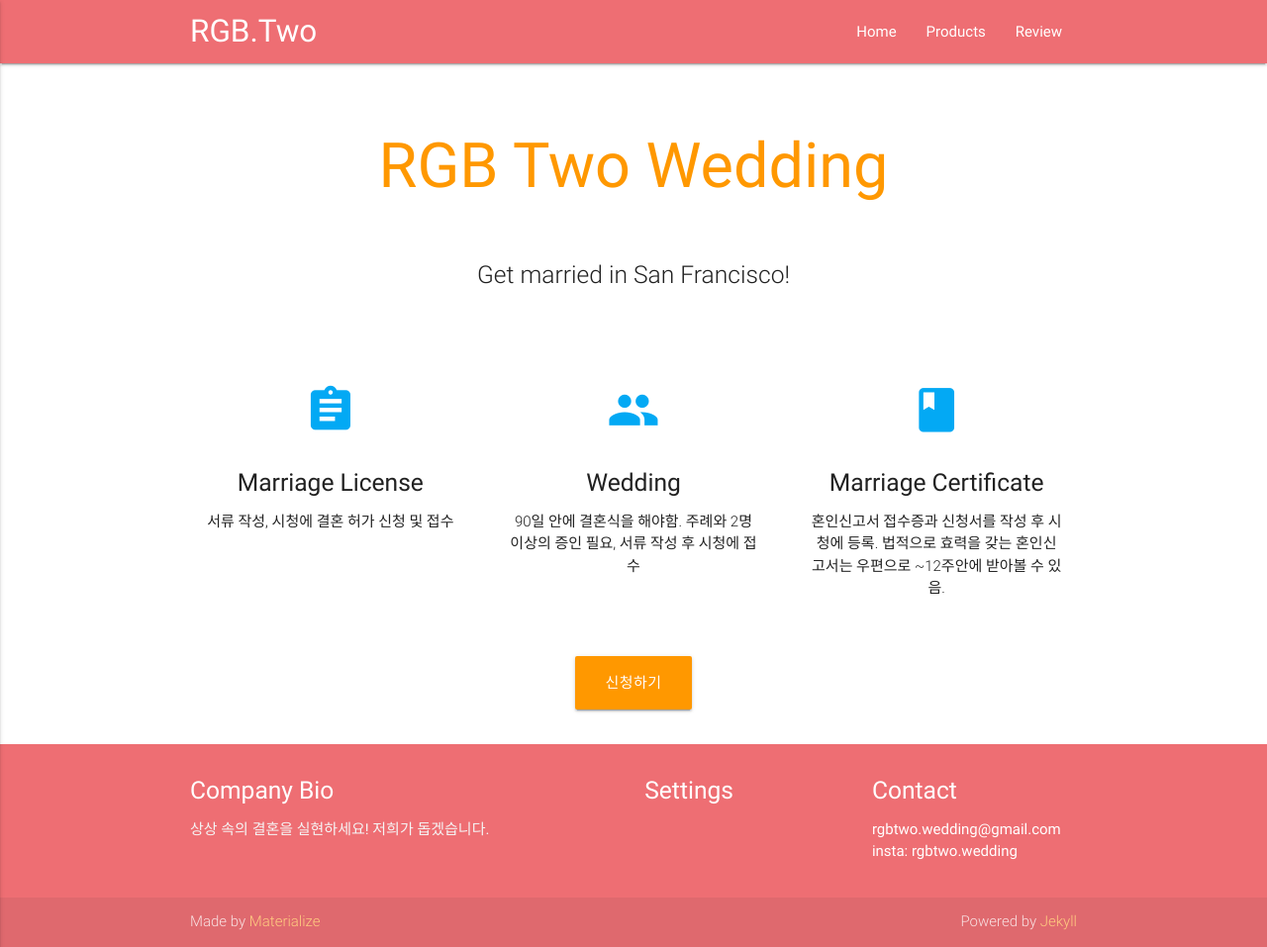
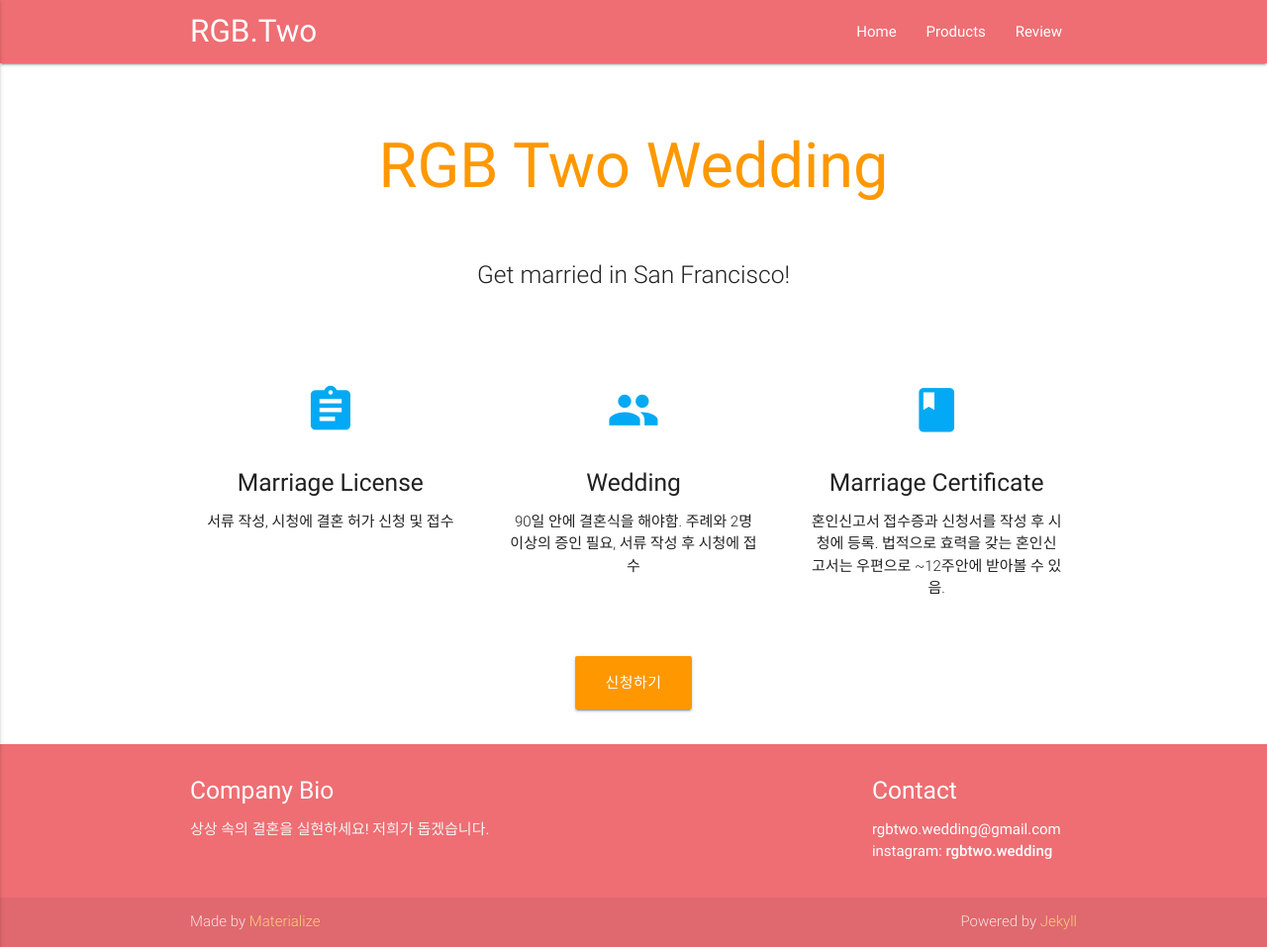
Before and after one commit to rgbtwowedding/rgbtwowedding.github.io, a Jekyll site: the page built from index.md, in a window 1280 px wide. Shown: the whole page at 99% size. Built offline with Jekyll 4.4.1, drawn with Linux system fonts in a browser that asks for light colours.

Commit message:
update footer

```diff
--- a/_includes/footer.html
+++ b/_includes/footer.html
@@ -6,16 +6,16 @@
           <p class="grey-text text-lighten-4">상상 속의 결혼을 실현하세요! 저희가 돕겠습니다.</p>
         </div>
         <div class="col l3 s12">
-          <h5 class="white-text">Settings</h5>
+          <!-- <h5 class="white-text">Settings</h5>
           <ul>
             <li><a class="white-text" href="#!"></a></li>
-          </ul>
+          </ul> -->
         </div>
         <div class="col l3 s12">
           <h5 class="white-text">Contact</h5>
           <ul>
             <li><a class="white-text" href="#!">rgbtwo.wedding@gmail.com</a></li>
-            <li><a class="white-text" href="#!">insta: rgbtwo.wedding</a></li>
+            <li>instagram: <a class="white-text" href="#!"><strong>rgbtwo.wedding</strong></a></li>
           </ul>
         </div>
       </div>
```
Also changed, not shown: 6 other files.
